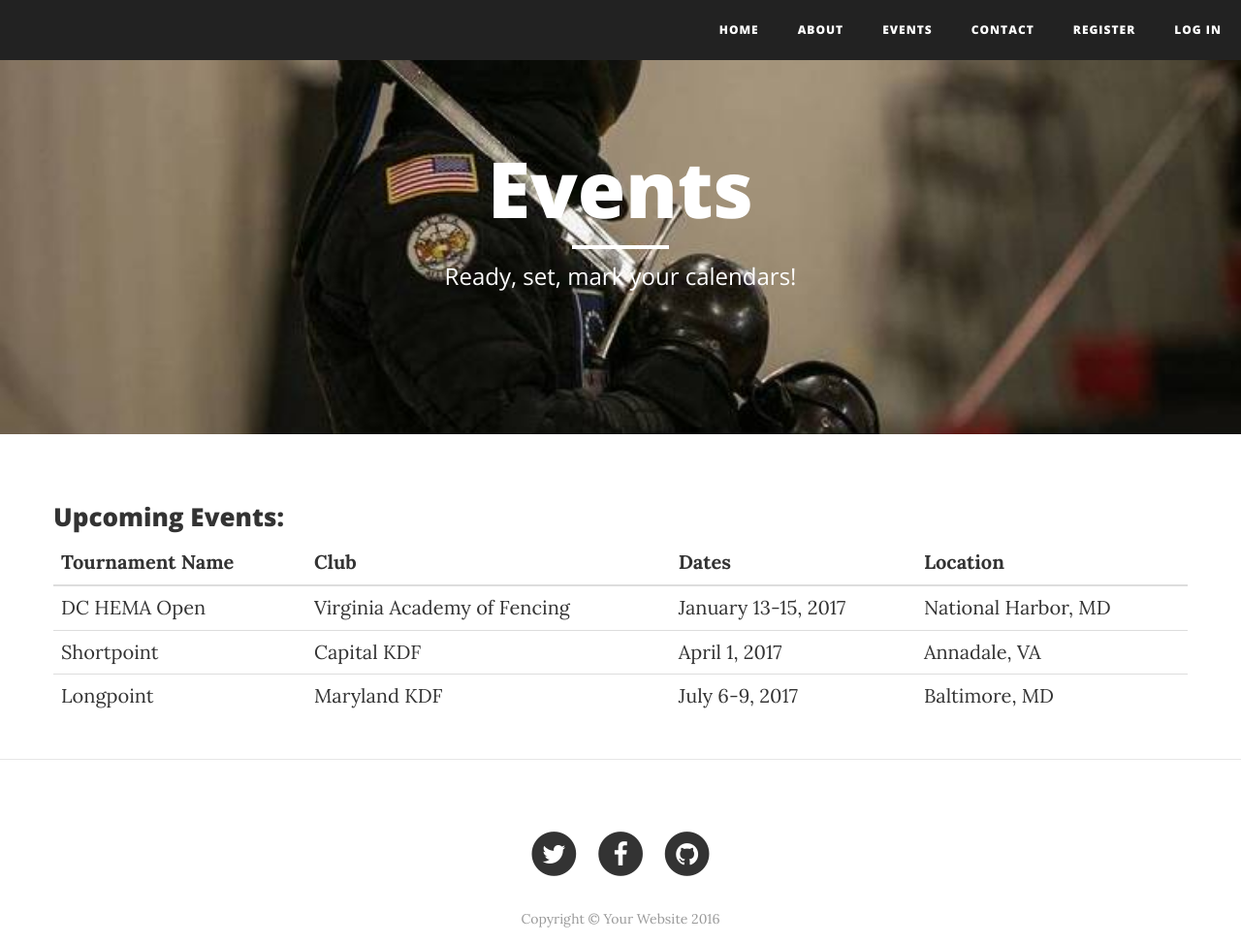
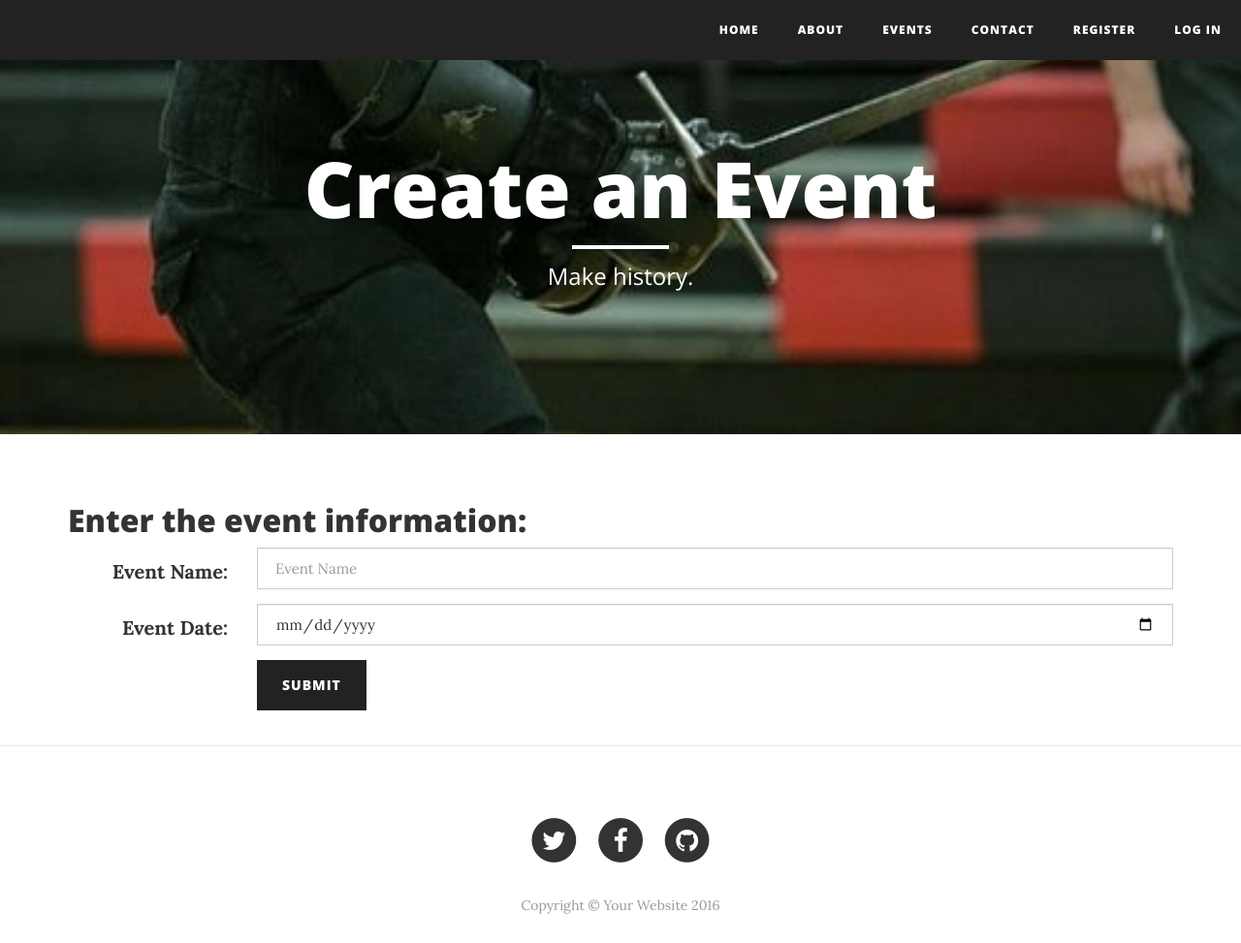
Before and after one commit to smiller657/vorward, a Flask app: page /eventForm in a window 1280 px wide. Shown: the top 973 px of the page at 97% size. Run offline with Flask 2, Linux system fonts and the light colour scheme; some libraries are stand-ins or nearby versions.

Commit message:
Event forms added

```diff
--- a/server.py
+++ b/server.py
@@ -56,7 +56,7 @@ def eventFormPage():
     events = [{'tourney': 'DC HEMA Open', 'club': 'Virginia Academy of Fencing', 'dates': 'January 13-15, 2017', 'location': 'National Harbor, MD'},
     {'tourney': 'Shortpoint', 'club': 'Capital KDF', 'dates': 'April 1, 2017', 'location': 'Annadale, VA'},
     {'tourney': 'Longpoint', 'club': 'Maryland KDF', 'dates': 'July 6-9, 2017', 'location': 'Baltimore, MD'}]
-    return render_template('events.html', eventsAvailable=hasEvents, events=events, user=user)
+    return render_template('eventForm.html', eventsAvailable=hasEvents, events=events, user=user)
 
 @app.route('/tourneyForm')
 def tourneyFormPage():
--- a/templates/eventForm.html
+++ b/templates/eventForm.html
@@ -6,9 +6,9 @@
         <div class="row">
             <div class="col-lg-8 col-lg-offset-2 col-md-10 col-md-offset-1">
                 <div class="page-heading">
-                    <h1>Create an Account</h1>
+                    <h1>Create an Event</h1>
                     <hr class="small">
-                    <span class="subheading">Join us.</span>
+                    <span class="subheading">Make history.</span>
                 </div>
             </div>
         </div>
@@ -17,69 +17,24 @@
 
 <!-- Main Content -->
 <div class="container">
-    <form class="form-horizontal" method='POST' action="/accountCreated">
-        <h2>Create a Vorward account:</h2>
-         <div class="form-group">
-            <input type="hidden" name="formType" value="registerForm">
-        </div>
+    <form class="form-horizontal" method='POST' action="/eventCreated">
+        <h2>Enter the event information:</h2>
+
         <div class="form-group">
-            <label class="control-label col-sm-2" for="fname">First Name:</label>
+            <label class="control-label col-sm-2" for="ename">Event Name:</label>
             <div class="col-sm-10">
-                <input type="fname" class="form-control" name="fname" placeholder="Enter First Name" maxlength="50" required>
+                <input type="text" class="form-control" name="ename" placeholder="Event Name" maxlength="50" required>
             </div>
         </div>
         <div class="form-group">
-            <label class="control-label col-sm-2" for="lname">Last Name:</label>
+            <label class="control-label col-sm-2" for="lname">Event Date:</label>
             <div class="col-sm-10">
-                <input type="lname" class="form-control" name="lname" placeholder="Enter Last Name" maxlength="50" required>
+                <input type="date" class="form-control" name="edate" required>
             </div>
         </div>
 
-        <div class="form-group">
-            <label class="control-label col-sm-2" for="pwd">Password:</label>
-            <div class="col-sm-10">
-                <input type="password" class="form-control" name="pwd" placeholder="Enter Password" required>
-            </div>
-        </div>
-        <div class="form-group">
-            <label class="control-label col-sm-2" for="email">Email:</label>
-            <div class="col-sm-10">
-                <input type="email" class="form-control" name="email" placeholder="Enter Email" maxlength="100" required>
-            </div>
-        </div>
-        <div class="form-group">
-            <label class="control-label col-sm-2" for="club">Club Affliation:</label>
-            <div class="col-sm-10">
-                <input type="club" class="form-control" name="club" placeholder="Enter Club Affliation" maxlength="50">
-            </div>
-        </div>
-           <div class="form-group">
-            <label class="control-label col-sm-2" for="region">Region:</label>
-            <div class="col-sm-10">
-            <select class="form-control" id="region" name="region" size="1" required>
-                <option selected disabled value=''>Choose...</option>
-                <option>Africa</option>
-                <option>Asia</option>
-                <option>Australia</option>
-                <option>Canada</option>
-                <option>Europe</option>
-                <option>Latin America</option>
-                <option>South America</option>
-                <option>US - Northeast</option>
-                <option>US - Southeast</option>
-                <option>US - Northwest</option>
-                <option>US - Southeast</option>
-                <option>US - Midwest</option>
-            </select>
-            </div>
-        </div>
-        <div class="form-group">
-            <div class="col-sm-offset-2 col-sm-10">
-                <div class="checkbox">
-                    <label><input type="checkbox" name="news" value="news"> Yes, send me updates from Vorward.</label>
-                </div>
-            </div>
-        </div>
+
+
 
         <div class="form-group">
             <div class="col-sm-offset-2 col-sm-10">
```
